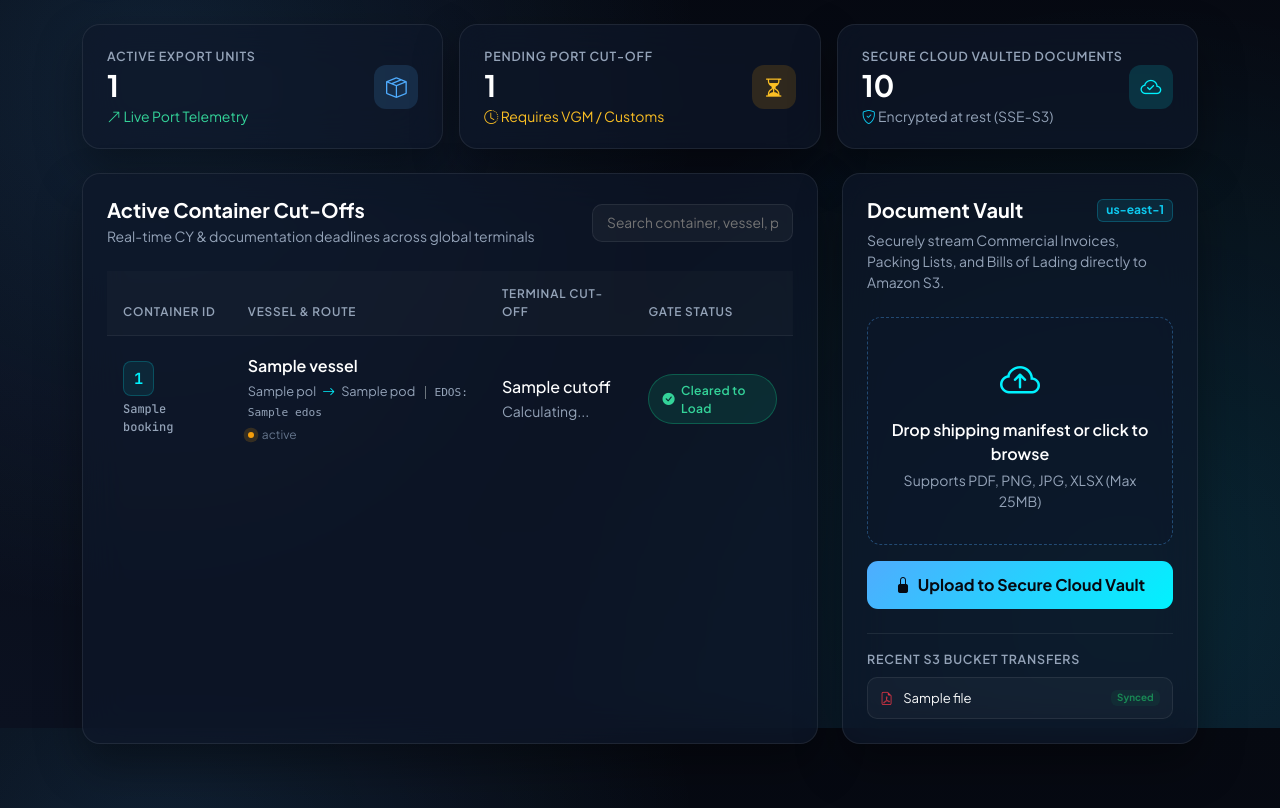
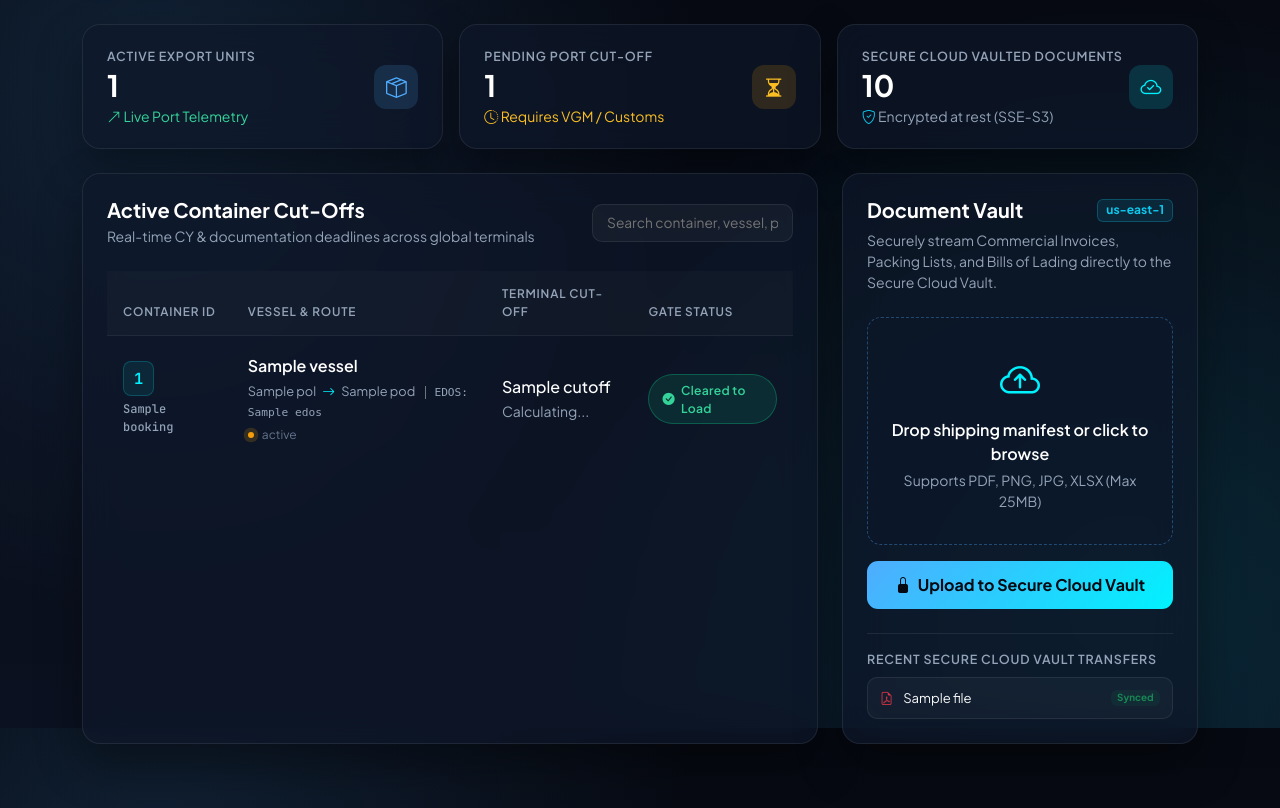
Before and after one commit to jxt9852/oceanexport-tracker, a Flask app: template templates/dashboard.html in a window 1280 px wide. Shown: the part 72-880 px from the top of the page. Run offline with Flask 3, Linux system fonts and the light colour scheme; the template is opened without the code that fills it: most values are stand-ins (such as "Sample title", 1, 10 or a date in 2020).

Commit message:
Updated dashboard.html to delete some unwanted text in the homepage

```diff
--- a/templates/dashboard.html
+++ b/templates/dashboard.html
@@ -464,7 +464,7 @@
                         <span class="badge bg-info bg-opacity-10 text-info border border-info border-opacity-25">us-east-1</span>
                     </div>
                     <p class="small mb-4" style="color: var(--text-secondary);">
-                        Securely stream Commercial Invoices, Packing Lists, and Bills of Lading directly to Amazon S3.
+                        Securely stream Commercial Invoices, Packing Lists, and Bills of Lading directly to the Secure Cloud Vault.
                     </p>
 
                     <form id="s3UploadForm" action="/upload" method="POST" enctype="multipart/form-data">
@@ -484,7 +484,7 @@
 
                 <!-- Recent Vault Activity Feed -->
                 <div class="mt-4 pt-3 border-top" style="border-color: var(--glass-border) !important;">
-                    <div class="kpi-label mb-2">Recent S3 Bucket Transfers</div>
+                    <div class="kpi-label mb-2">Recent Secure Cloud Vault Transfers</div>
                     <div class="d-flex flex-column gap-2" id="vaultActivityList">
                         {% for file in vault_files %}
                         <div class="vault-item d-flex align-items-center justify-content-between">
@@ -627,7 +627,7 @@
         <div class="d-flex p-2">
             <div class="toast-body d-flex align-items-center gap-2 text-white" id="s3ToastBody">
                 <i class="bi bi-check-circle-fill text-success fs-5"></i>
-                <span>File uploaded to Amazon S3!</span>
+                <span>File uploaded to Secure Cloud Vault!</span>
             </div>
             <button type="button" class="btn-close btn-close-white me-2 m-auto" data-bs-dismiss="toast"></button>
         </div>
@@ -706,7 +706,7 @@
     if (uploadForm) {
         const uploadBtn = document.getElementById('uploadBtn');
         const MAX_BYTES = 25 * 1024 * 1024;
-        const BTN_HTML = '<i class="bi bi-lock-fill me-1"></i> Upload to S3 Cloud Vault';
+        const BTN_HTML = '<i class="bi bi-lock-fill me-1"></i> Upload to Secure Cloud Vault';
 
         uploadForm.addEventListener('submit', async (e) => {
             e.preventDefault();
@@ -716,7 +716,7 @@
                 return;
             }
             uploadBtn.disabled = true;
-            uploadBtn.innerHTML = '<span class="spinner-border spinner-border-sm me-2"></span>Encrypting to S3...';
+            uploadBtn.innerHTML = '<span class="spinner-border spinner-border-sm me-2"></span>Encrypting to Secure Cloud Vault...';
 
             try {
                 const response = await fetch('/upload', {
```
